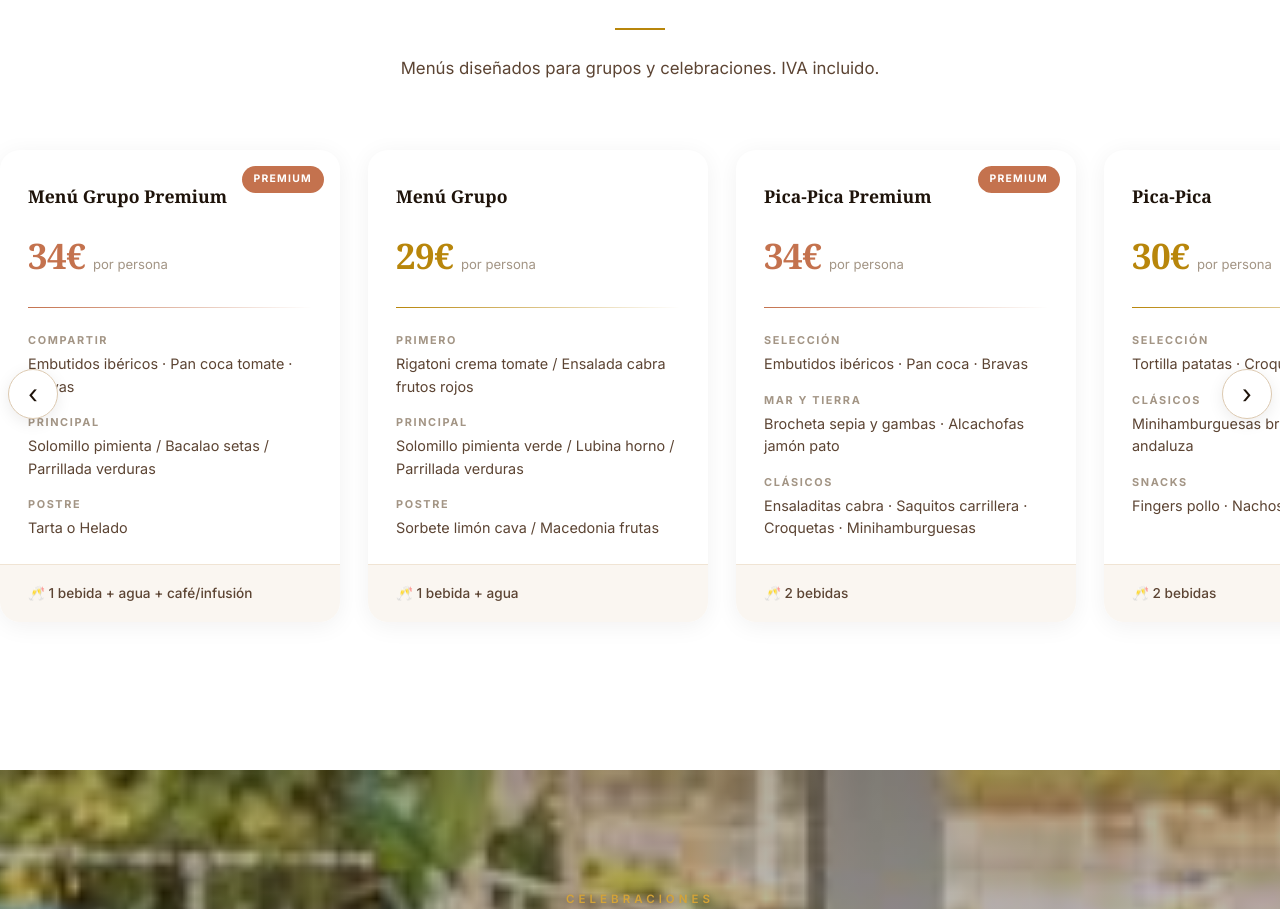
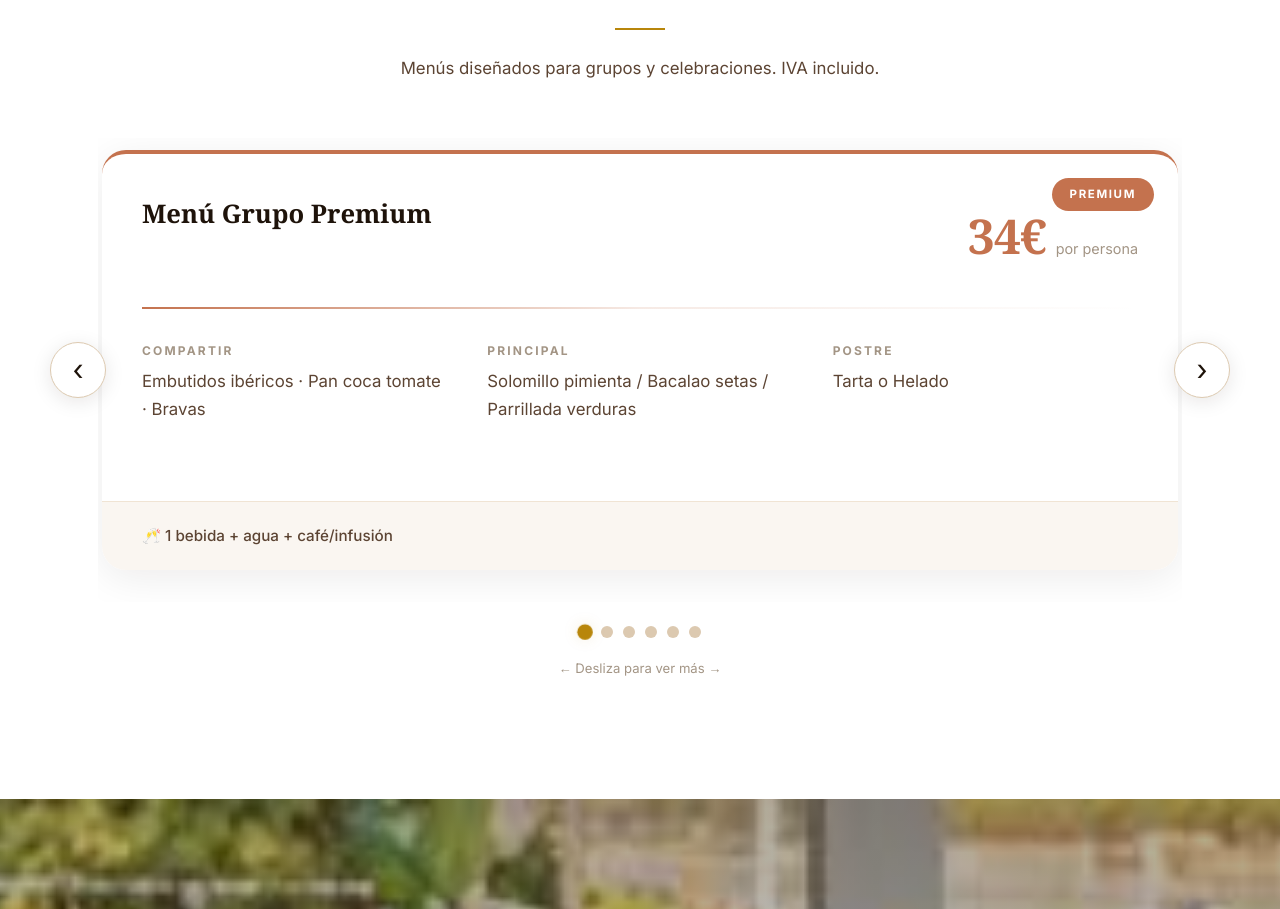
Before and after one commit to mateoclaramunt2021/CANAL-OLIMIPCO-RESERVAS, a Next.js app: page / in a window 1280 px wide. Shown: the part 2080-2989 px from the top of the page. Built offline with nearby package versions, Linux system fonts and the light colour scheme.

Commit message:
Menu cards: full-width one-at-a-time with dots nav, larger text, grid courses

```diff
--- a/app/globals.css
+++ b/app/globals.css
@@ -353,13 +353,17 @@ img { display: block; }
    MENU CARDS — Horizontal Scroll
    ═══════════════════════════════════════════════════════════════════════════ */
 
-.menus-wrap { position: relative; margin-top: 56px; }
+.menus-wrap {
+  position: relative; margin-top: 56px;
+  max-width: 1140px; margin-left: auto; margin-right: auto;
+  padding: 0 28px;
+}
 
 .menus-scroll {
-  display: flex; gap: 28px;
+  display: flex; gap: 40px;
   overflow-x: auto; scroll-snap-type: x mandatory;
   -webkit-overflow-scrolling: touch;
-  padding: 12px 28px 28px;
+  padding: 12px 4px 32px;
   scrollbar-width: none;
 }
 .menus-scroll::-webkit-scrollbar { display: none; }
@@ -367,102 +371,133 @@ img { display: block; }
 /* Arrows */
 .menus-arr {
   position: absolute; top: 50%; transform: translateY(-50%); z-index: 10;
-  width: 50px; height: 50px; border-radius: 50%;
+  width: 56px; height: 56px; border-radius: 50%;
   background: var(--white); border: 1px solid var(--sand-dark);
-  color: var(--ink); font-size: 1.6rem; cursor: pointer;
+  color: var(--ink); font-size: 1.8rem; cursor: pointer;
   display: flex; align-items: center; justify-content: center;
-  box-shadow: 0 4px 16px rgba(30, 19, 10, 0.08);
+  box-shadow: 0 4px 20px rgba(30, 19, 10, 0.1);
   transition: all .25s;
 }
 .menus-arr:hover {
   background: var(--gold); color: var(--white); border-color: var(--gold);
-  box-shadow: 0 8px 24px var(--gold-glow);
+  box-shadow: 0 8px 28px var(--gold-glow);
 }
-.menus-arr--l { left: 8px; }
-.menus-arr--r { right: 8px; }
+.menus-arr--l { left: -20px; }
+.menus-arr--r { right: -20px; }
 
-@media (max-width: 768px) {
+@media (max-width: 900px) {
   .menus-arr { display: none; }
 }
 
-/* Card */
+/* Card — Full width, one at a time */
 .mc {
-  flex: 0 0 340px; scroll-snap-align: start;
-  background: var(--white); border-radius: 20px;
+  flex: 0 0 100%; scroll-snap-align: center;
+  background: var(--white); border-radius: 24px;
   overflow: hidden; position: relative;
-  box-shadow: 0 4px 24px rgba(30, 19, 10, 0.06);
+  box-shadow: 0 8px 40px rgba(30, 19, 10, 0.08);
   transition: transform .35s cubic-bezier(.25,.46,.45,.94), box-shadow .35s;
   display: flex; flex-direction: column;
+  min-height: 420px;
 }
 .mc:hover {
-  transform: translateY(-8px);
-  box-shadow: 0 20px 50px rgba(30, 19, 10, 0.12);
+  transform: translateY(-6px);
+  box-shadow: 0 20px 60px rgba(30, 19, 10, 0.13);
 }
 
 .mc__badge {
-  position: absolute; top: 16px; right: 16px;
-  font-size: .65rem; font-weight: 700; letter-spacing: .12em;
-  padding: 5px 12px; border-radius: 20px;
+  position: absolute; top: 24px; right: 24px;
+  font-size: .72rem; font-weight: 700; letter-spacing: .14em;
+  padding: 7px 18px; border-radius: 24px;
 }
 .mc--terracota .mc__badge { background: var(--terracota); color: var(--white); }
 .mc--gold .mc__badge { background: var(--gold); color: var(--white); }
 
-.mc__top { padding: 32px 28px 24px; }
+.mc--gold { border-top: 4px solid var(--gold); }
+.mc--terracota { border-top: 4px solid var(--terracota); }
+
+.mc__top {
+  padding: 44px 40px 32px;
+  display: flex; justify-content: space-between; align-items: flex-start;
+  flex-wrap: wrap; gap: 16px;
+}
 
 .mc__top h3 {
   font-family: 'Georgia', serif;
-  font-size: 1.1rem; font-weight: 700; color: var(--ink);
-  margin: 0 0 16px;
+  font-size: 1.6rem; font-weight: 700; color: var(--ink);
+  margin: 0; line-height: 1.25;
 }
 
-.mc__price { display: flex; align-items: baseline; gap: 8px; }
+.mc__price { display: flex; align-items: baseline; gap: 10px; }
 
 .mc__val {
   font-family: 'Georgia', serif;
-  font-size: 2.2rem; font-weight: 700; letter-spacing: -0.02em;
+  font-size: 3rem; font-weight: 700; letter-spacing: -0.02em;
 }
 .mc--gold .mc__val { color: var(--gold); }
 .mc--terracota .mc__val { color: var(--terracota); }
 
-.mc__per { font-size: .82rem; color: var(--text-muted); }
+.mc__per { font-size: .9rem; color: var(--text-muted); }
 
 .mc__sep {
-  height: 1px; margin: 0 28px;
+  height: 2px; margin: 0 40px;
 }
-.mc--gold .mc__sep { background: linear-gradient(90deg, var(--gold), transparent); }
-.mc--terracota .mc__sep { background: linear-gradient(90deg, var(--terracota), transparent); }
+.mc--gold .mc__sep { background: linear-gradient(90deg, var(--gold), var(--gold-glow), transparent); }
+.mc--terracota .mc__sep { background: linear-gradient(90deg, var(--terracota), rgba(196,114,78,.15), transparent); }
 
-.mc__courses { padding: 24px 28px; flex: 1; }
+.mc__courses {
+  padding: 32px 40px; flex: 1;
+  display: grid; grid-template-columns: repeat(auto-fit, minmax(200px, 1fr));
+  gap: 24px 40px;
+}
 
-.mc__course { margin-bottom: 16px; }
-.mc__course:last-child { margin-bottom: 0; }
+.mc__course { margin-bottom: 0; }
 
 .mc__clabel {
   display: block;
-  font-size: .68rem; font-weight: 700; letter-spacing: .15em; text-transform: uppercase;
-  color: var(--text-muted); margin-bottom: 4px;
+  font-size: .75rem; font-weight: 700; letter-spacing: .18em; text-transform: uppercase;
+  color: var(--text-muted); margin-bottom: 8px;
 }
 
 .mc__ctext {
-  display: block; font-size: .9rem; color: var(--text); line-height: 1.55;
+  display: block; font-size: 1.05rem; color: var(--text); line-height: 1.65;
 }
 
 .mc__foot {
-  padding: 18px 28px;
+  padding: 22px 40px;
   background: var(--warm-50);
-  font-size: .85rem; color: var(--text); font-weight: 500;
+  font-size: .95rem; color: var(--text); font-weight: 500;
   border-top: 1px solid var(--sand);
   margin-top: auto;
 }
 
 .menus-hint {
-  text-align: center; font-size: .78rem; color: var(--text-muted);
-  margin-top: 16px; display: none;
+  text-align: center; font-size: .82rem; color: var(--text-muted);
+  margin-top: 20px;
+}
+
+.menus-dots {
+  display: flex; justify-content: center; gap: 10px;
+  margin-top: 24px;
+}
+
+.menus-dot {
+  width: 12px; height: 12px; border-radius: 50%;
+  background: var(--sand-dark); border: none; cursor: pointer;
+  transition: all .3s; padding: 0;
+}
+.menus-dot--active {
+  background: var(--gold); transform: scale(1.3);
+  box-shadow: 0 0 12px var(--gold-glow);
+}
+
+/* Counter text */
+.menus-counter {
+  text-align: center; font-size: .9rem; color: var(--text-muted);
+  margin-top: 16px; font-weight: 500;
 }
 
 @media (max-width: 768px) {
-  .menus-hint { display: block; }
-  .mc { flex: 0 0 290px; }
+  .mc { flex: 0 0 100%; min-height: auto; }
 }
 
 /* ═══════════════════════════════════════════════════════════════════════════
--- a/app/page.tsx
+++ b/app/page.tsx
@@ -127,6 +127,7 @@ function Reveal({ children, className = '' }: { children: React.ReactNode; class
 export default function Home() {
   const [scrolled, setScrolled] = useState(false)
   const [mobileMenu, setMobileMenu] = useState(false)
+  const [activeMenu, setActiveMenu] = useState(0)
   const menuScrollRef = useRef<HTMLDivElement>(null)
 
   useEffect(() => {
@@ -135,9 +136,25 @@ export default function Home() {
     return () => window.removeEventListener('scroll', fn)
   }, [])
 
+  /* Track which menu card is visible */
+  useEffect(() => {
+    const el = menuScrollRef.current
+    if (!el) return
+    const onScroll = () => {
+      const card = el.querySelector('.mc') as HTMLElement | null
+      if (!card) return
+      const w = card.offsetWidth + 40
+      const idx = Math.round(el.scrollLeft / w)
+      setActiveMenu(Math.max(0, Math.min(idx, MENUS.length - 1)))
+    }
+    el.addEventListener('scroll', onScroll, { passive: true })
+    return () => el.removeEventListener('scroll', onScroll)
+  }, [])
+
   const scrollMenus = useCallback((dir: 'left' | 'right') => {
     if (!menuScrollRef.current) return
-    const amt = menuScrollRef.current.offsetWidth * 0.75
+    const card = menuScrollRef.current.querySelector('.mc') as HTMLElement | null
+    const amt = card ? card.offsetWidth + 40 : menuScrollRef.current.offsetWidth
     menuScrollRef.current.scrollBy({ left: dir === 'left' ? -amt : amt, behavior: 'smooth' })
   }, [])
 
@@ -291,6 +308,21 @@ export default function Home() {
             </div>
             <button className="menus-arr menus-arr--r" onClick={() => scrollMenus('right')} aria-label="Siguiente">›</button>
           </div>
+          <div className="menus-dots">
+            {MENUS.map((_, i) => (
+              <button
+                key={i}
+                className={`menus-dot ${i === activeMenu ? 'menus-dot--active' : ''}`}
+                aria-label={`Menú ${i + 1}`}
+                onClick={() => {
+                  if (!menuScrollRef.current) return
+                  const card = menuScrollRef.current.querySelector('.mc') as HTMLElement | null
+                  const w = card ? card.offsetWidth + 40 : 0
+                  menuScrollRef.current.scrollTo({ left: w * i, behavior: 'smooth' })
+                }}
+              />
+            ))}
+          </div>
           <p className="menus-hint">← Desliza para ver más →</p>
         </Reveal>
       </section>
```
